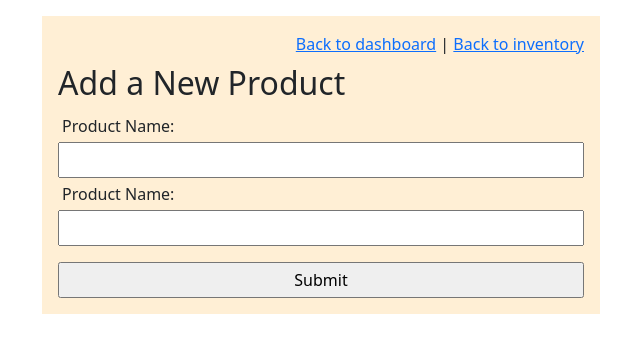
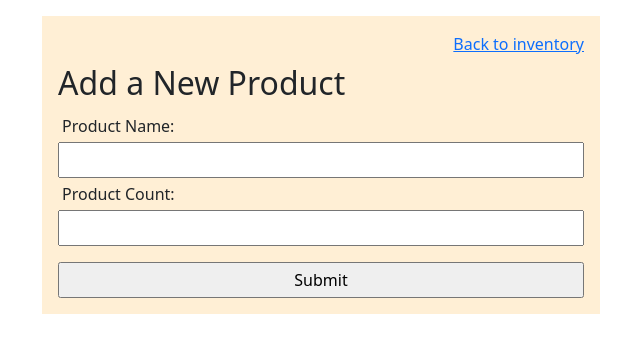
Before and after one commit to winterilee/winterilee_python, a Flask app: page /new_product/1 in a window 1280 px wide. Shown: the top 353 px of the page, without its empty margins (319-959 px from the left). Run offline with Flask 3, Linux system fonts and the light colour scheme; the visitor is signed in with stand-in values (Sample User, id 1).

Commit message:
continue debugging

```diff
--- a/projects/inventory_manager1/flask_app/controllers/products.py
+++ b/projects/inventory_manager1/flask_app/controllers/products.py
@@ -16,7 +16,7 @@ def create_product():
     if "logged_in_id" not in session:
         return redirect(url_for("index"))
     if not product.Product.validate_product(request.form):
-        return redirect(url_for("new_product"))
+        return redirect("/new_product/" + str(session['current_inventory']))
     else:
         data = {
             "product_name": request.form["product_name"],
@@ -24,4 +24,4 @@ def create_product():
             "inventory_id": request.form["inventory_id"]
         }
         product.Product.create_product(data)
-    return redirect("/view_inventory/<int:session['current_inventory']>")
+    return redirect("/view_inventory/" + str(session['current_inventory']))
--- a/projects/inventory_manager1/flask_app/models/product.py
+++ b/projects/inventory_manager1/flask_app/models/product.py
@@ -64,7 +64,10 @@ class Product:
         elif len(product["product_name"]) < 3:
             flash("Product name must be at least 3 characters.", "product")
             is_valid = False
-        if product["product_count"] <= 0:
+        if len(product["product_count"]) <= 0:
+            flash("Product count is required.", "product")
+            is_valid = False
+        elif int(product["product_count"]) <= 0:
             flash("Invalid amount.", "product")
             is_valid = False
         return is_valid
--- a/projects/inventory_manager1/flask_app/templates/new_product.html
+++ b/projects/inventory_manager1/flask_app/templates/new_product.html
@@ -13,8 +13,6 @@
     <div class="container-sm d-flex flex-row justify-content-around">
         <div class="d-flex flex-column m-3 w-50 p-3" style="background-color: papayawhip;">
             <div class="text-end">
-                <a href="/dashboard">Back to dashboard</a>
-                <span> | </span>
                 <a href="/view_inventory/{{session['current_inventory']}}">Back to inventory</a>
             </div>
             <h2 class="mt-2">Add a New Product</h2>
@@ -30,7 +28,7 @@
             <form action="/create_product" method="POST" class="d-flex flex-column">
                 <label for="product_name" class="p-1">Product Name:</label>
                 <input type="text" name="product_name" class="p-1">
-                <label for="product_count" class="p-1">Product Name:</label>
+                <label for="product_count" class="p-1">Product Count:</label>
                 <input type="number" min="0" step="1" name="product_count" class="p-1">
                 <input type="hidden" name="inventory_id" value="{{session['current_inventory']}}">
                 <input type="submit" value="Submit" class="p-1 mt-3">
```
